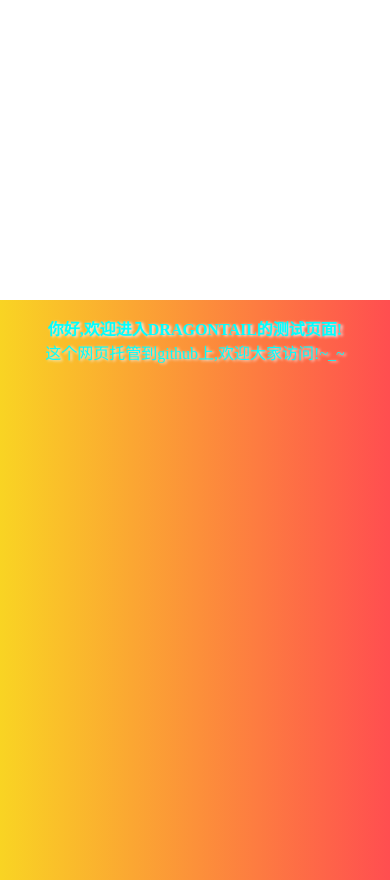
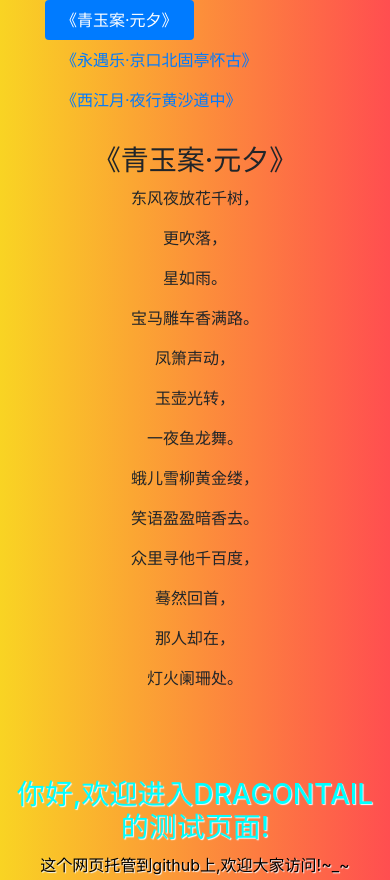
Before and after one commit to dragantail/dragantail.github.io, a plain HTML site: page index.html in a window 390 px wide. Shown: the top 880 px of the page. Drawn offline with nearby package versions, Linux system fonts and the light colour scheme.

Commit message:
使用了bootscrap4
更新了一下又

```diff
--- a/index.html
+++ b/index.html
@@ -6,75 +6,126 @@
     <meta http-equiv="X-UA-Compatible" content="IE=edge">
     <meta name="viewport" content="width=device-width, initial-scale=1.0">
     <title>hello!github!</title>
+    <!-- 新 Bootstrap4 核心 CSS 文件 -->
+    <link rel="stylesheet" href="https://cdn.staticfile.org/twitter-bootstrap/4.3.1/css/bootstrap.min.css">
+
+    <!-- jQuery文件。务必在bootstrap.min.js 之前引入 -->
+    <script src="https://cdn.staticfile.org/jquery/3.2.1/jquery.min.js"></script>
+
+    <!-- bootstrap.bundle.min.js 用于弹窗、提示、下拉菜单，包含了 popper.min.js -->
+    <script src="https://cdn.staticfile.org/popper.js/1.15.0/umd/popper.min.js"></script>
+
+    <!-- 最新的 Bootstrap4 核心 JavaScript 文件 -->
+    <script src="https://cdn.staticfile.org/twitter-bootstrap/4.3.1/js/bootstrap.min.js"></script>
     <style>
-        * {
-            margin: 0;
-            padding: 0;
-            text-decoration: none;
-            box-sizing: border-box;
-        }
-
         .layout {
             background-image: linear-gradient(to right, #f9d423 0%, #ff4e50 100%);
             width: 100%;
-            height: 100vh;
-            box-sizing: border-box;
+            height: 1080px;
         }
 
-        .index {
-            width: 1200px;
-            height: 100vh;
-            margin: 0 auto;
+        .box h3 {
+            text-align: center;
+            color: aqua;
+            text-shadow: aliceblue 1px 1px 1px;
         }
 
-        .content {
-            margin-top: 300px;
-        }
-
-        .content h3,
-        p {
+        .box p {
             text-align: center;
-            font-size: 50px;
-            color: aqua;
-            text-shadow: aliceblue 2px 1px 3px;
-        }
-
-        @media screen and (max-width: 500px) {
-            .layout {
-                background-image: linear-gradient(to right, #f9d423 0%, #ff4e50 100%);
-                width: 100%;
-                height: 100vh;
-                box-sizing: border-box;
-            }
-            .index {
-                width: 100%;
-                height: 100%;
-                margin: 0 auto;
-            }
-            .content {
-                padding-top: 1em;
-            }
-            .content h3,
-            p {
-                text-align: center;
-                font-size: 1rem;
-                color: aqua;
-                text-shadow: aliceblue 2px 1px 3px;
-            }
+            color: black;
+            text-shadow: aliceblue 1px 1px 1px;
         }
     </style>
 </head>
 
 <body>
-    <div class="layout">
-        <div class="index">
-            <div class="content">
-                <h3>你好,欢迎进入DRAGONTAIL的测试页面!</h3>
-                <p>这个网页托管到github上,欢迎大家访问!~_~</p>
+    <div class=" layout container-fluid">
 
+        <div class="container">
+            <div class="container">
+
+
+                <!-- Nav pills -->
+                <ul class="nav nav-pills" role="tablist">
+                    <li class="nav-item">
+                        <a class="nav-link active" data-toggle="pill" href="#home">
+                            《青玉案·元夕》
+                        </a>
+                    </li>
+                    <li class="nav-item">
+                        <a class="nav-link" data-toggle="pill" href="#menu1">
+                            《永遇乐·京口北固亭怀古》
+                        </a>
+                    </li>
+                    <li class="nav-item">
+                        <a class="nav-link" data-toggle="pill" href="#menu2">
+                            《西江月·夜行黄沙道中》
+                        </a>
+                    </li>
+                </ul>
+
+                <!-- Tab panes -->
+                <div class="tab-content">
+                    <div id="home" class="container tab-pane active text-center"><br>
+                        <h3>《青玉案·元夕》</h3>
+                        <p>东风夜放花千树，</p>
+                        <p> 更吹落，</p>
+                        <p>星如雨。</p>
+                        <p> 宝马雕车香满路。</p>
+                        <p> 凤箫声动，</p>
+                        <p>玉壶光转，</p>
+                        <p>一夜鱼龙舞。</p>
+                        <p>蛾儿雪柳黄金缕，</p>
+                        <p>笑语盈盈暗香去。</p>
+                        <p>众里寻他千百度，</p>
+                        <p>蓦然回首，</p>
+                        <p>那人却在，</p>
+                        <p>灯火阑珊处。</p>
+                    </div>
+                    <div id="menu1" class="container tab-pane fade text-center"><br>
+                        <h3>《永遇乐·京口北固亭怀古》</h3>
+                        <p> 千古江山，英雄无觅， </p>
+                        <p> 孙仲谋处。</p>
+                        <p> 舞榭歌台，</p>
+                        <p> 风流总被、雨打风吹去。</p>
+                        <p>斜阳草树，寻常巷陌，</p>
+                        <p> 人道寄奴曾住。</p>
+                        <p> 想当年，金戈铁马，</p>
+                        <p> 气吞万里如虎。</p>
+                        <p> 元嘉草草,封狼居胥，</p>
+                        <p>赢得仓皇北顾。</p>
+                        <p> 四十三年，望中犹记，</p>
+                        <p>烽火扬州路。</p>
+                        <p> 可堪回首，佛狸祠下，</p>
+                        <p>一片神鸦社鼓。</p>
+                        <p>凭谁问：</p>
+                        <p>廉颇老矣，</p>
+                        <p> 尚能饭否？</p>
+                    </div>
+                    <div id="menu2" class="container tab-pane fade text-center"><br>
+                        <h3>《西江月·夜行黄沙道中》</h3>
+                        <p>明月别枝惊鹊，</p>
+                        <p>清风半夜鸣蝉。</p>
+                        <p>稻花香里说丰年，</p>
+                        <p>听取蛙声一片。</p>
+                        <p>七八个星天外，</p>
+                        <p>两三点雨山前。</p>
+                        <p>旧时茅店社林边，</p>
+                        <p> 路转溪桥忽见。</p>
+                    </div>
+                </div>
             </div>
 
+
+
         </div>
+
+        <br><br><br>
+        <div class="box">
+            <h3>你好,欢迎进入DRAGONTAIL的测试页面!</h3>
+            <p>这个网页托管到github上,欢迎大家访问!~_~</p>
+        </div>
+    </div>
     </div>
 </body>
 
```
